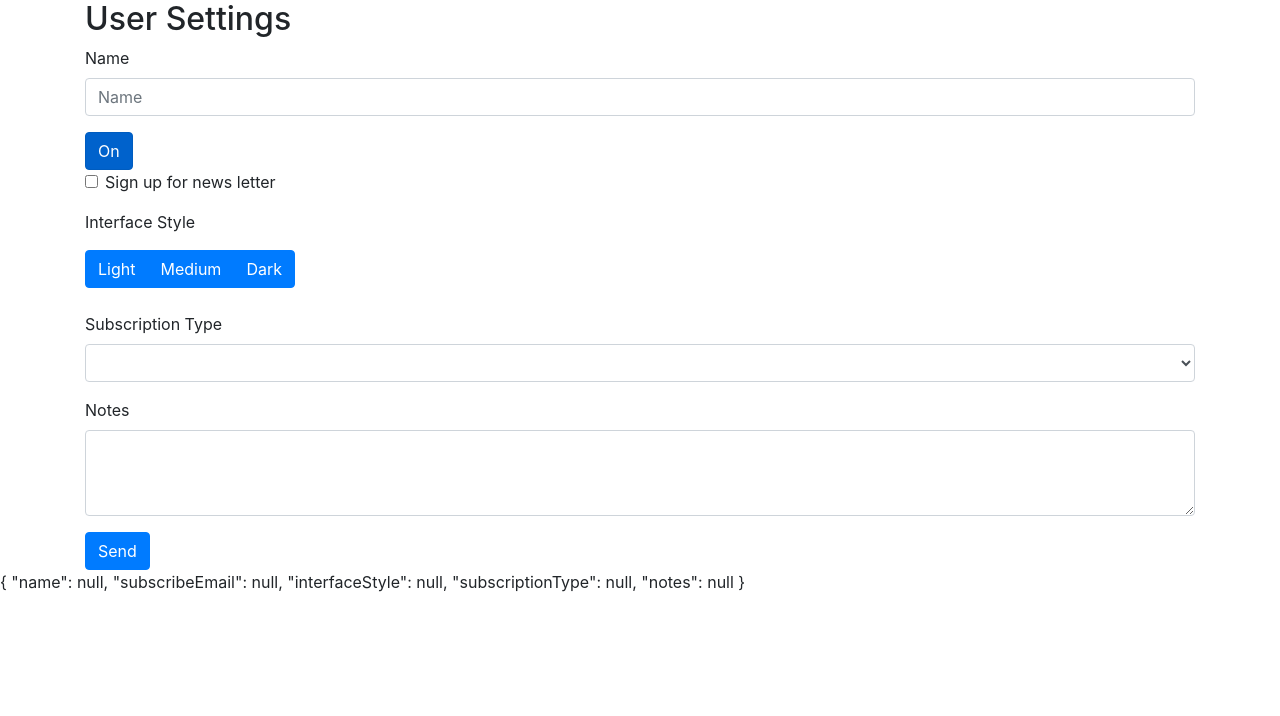
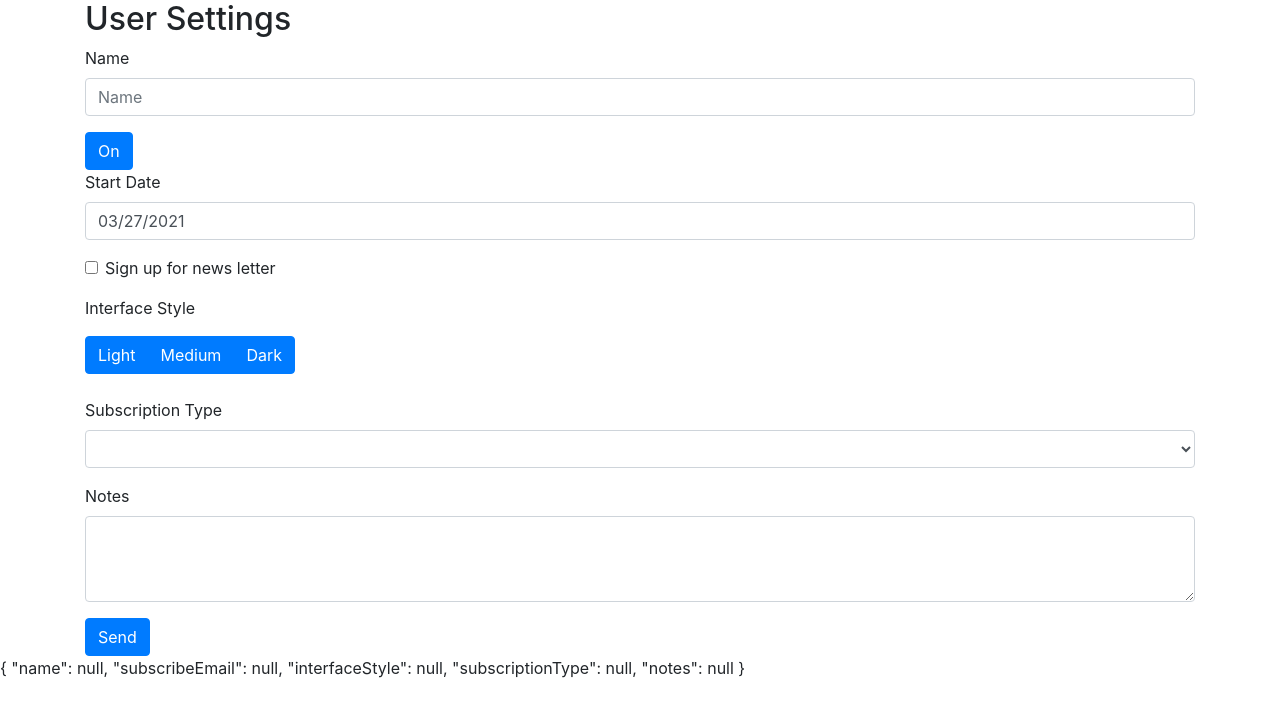
Before and after one commit to fullera8/AngularBeginnerForms, an Angular app in the folder ps-demo/: page / in a window 1280 px wide. Shown: the top 716 px of the page. Built offline with nearby package versions, Linux system fonts and the light colour scheme.

Commit message:
Added ngx-bootstrap date picker

```diff
--- a/ps-demo/angular.json
+++ b/ps-demo/angular.json
@@ -31,6 +31,7 @@
               "src/assets"
             ],
             "styles": [
+              "node_modules/ngx-bootstrap/datepicker/bs-datepicker.css",
               "node_modules/bootstrap/dist/css/bootstrap.min.css",
               "src/styles.css"
             ],
--- a/ps-demo/package.json
+++ b/ps-demo/package.json
@@ -11,7 +11,7 @@
   },
   "private": true,
   "dependencies": {
-    "@angular/animations": "~11.2.7",
+    "@angular/animations": "^11.2.7",
     "@angular/common": "~11.2.7",
     "@angular/compiler": "~11.2.7",
     "@angular/core": "~11.2.7",
--- a/ps-demo/src/app/app.module.ts
+++ b/ps-demo/src/app/app.module.ts
@@ -2,10 +2,14 @@ import { NgModule } from '@angular/core';
 import { BrowserModule } from '@angular/platform-browser';
 import { FormsModule } from '@angular/forms';
 import { HttpClientModule } from '@angular/common/http';
-import { ButtonsModule } from 'ngx-bootstrap/buttons'
+import { BrowserAnimationsModule } from '@angular/platform-browser/animations';
 
 import { AppComponent } from './app.component';
 import { UserSettingsFormComponent } from './user-settings-form/user-settings-form.component';
+
+import { ButtonsModule } from 'ngx-bootstrap/buttons'
+import { BsDatepickerModule } from 'ngx-bootstrap/datepicker';
+
 
 @NgModule({
   declarations: [
@@ -16,7 +20,9 @@ import { UserSettingsFormComponent } from './user-settings-form/user-settings-fo
     BrowserModule,
     FormsModule,
     HttpClientModule,
-    ButtonsModule
+    BrowserAnimationsModule,
+    ButtonsModule.forRoot(),
+    BsDatepickerModule.forRoot()
   ],
   providers: [],
   bootstrap: [AppComponent]
--- a/ps-demo/src/app/user-settings-form/user-settings-form.component.html
+++ b/ps-demo/src/app/user-settings-form/user-settings-form.component.html
@@ -19,9 +19,20 @@
     <!-- Add 3rd party ngx-bootstrapbutton -->
     <button type="button" class="btn btn-primary" name="singleModel"
             [(ngModel)]="singleModel" btnCheckbox
-            btnCheckboxTrue="On" btnCheckboxFalse="Off">
+            >
       {{ singleModel }}
     </button>
+
+    <!-- Add ngx-bootsrap datepicker -->
+    <div class="form-group">
+      <label for="startDate">Start Date</label>
+      <input type="text"
+        placeholder="Start Date"
+        class="form-control"
+        [(ngModel)]="startDate" name="startDate" id="startDate"
+        bsDatepicker>
+    </div>
+
 
     <!-- Check box demo -->
     <div class="form-check form-group">
--- a/ps-demo/src/app/user-settings-form/user-settings-form.component.ts
+++ b/ps-demo/src/app/user-settings-form/user-settings-form.component.ts
@@ -27,12 +27,14 @@ export class UserSettingsFormComponent implements OnInit {
   postErrorMessage: String = '';
   subscriptionTypes!: Observable<String[]>;
   //ngx variables
-  singleModel = "On";
+  singleModel:String = "On";
+  startDate!: Date;
 
   constructor(private dataService: DataService) { }
 
   ngOnInit(): void {
     this.subscriptionTypes = this.dataService.getSubscriptionTypes();
+    this.startDate = new Date();
   }
 
   //Demo that any custom front end can happen when the field blurs
```
